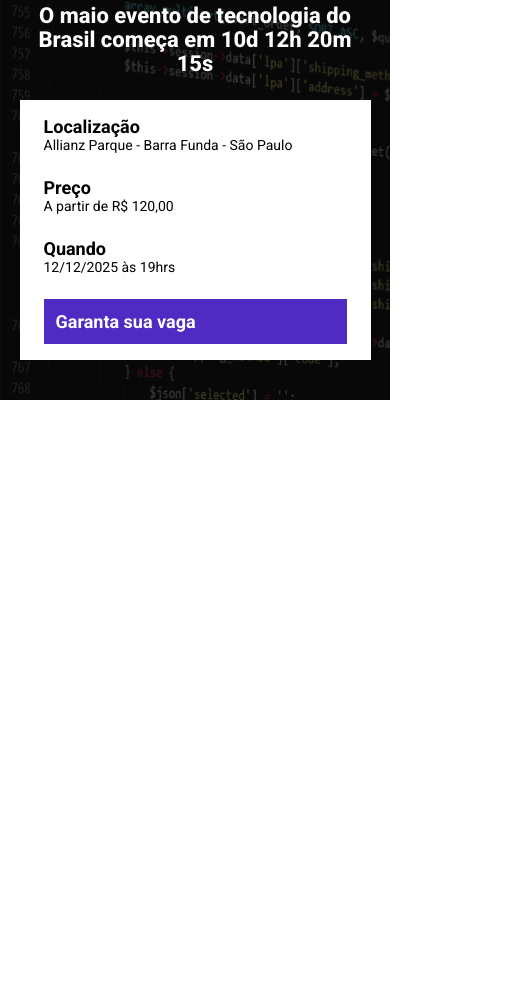
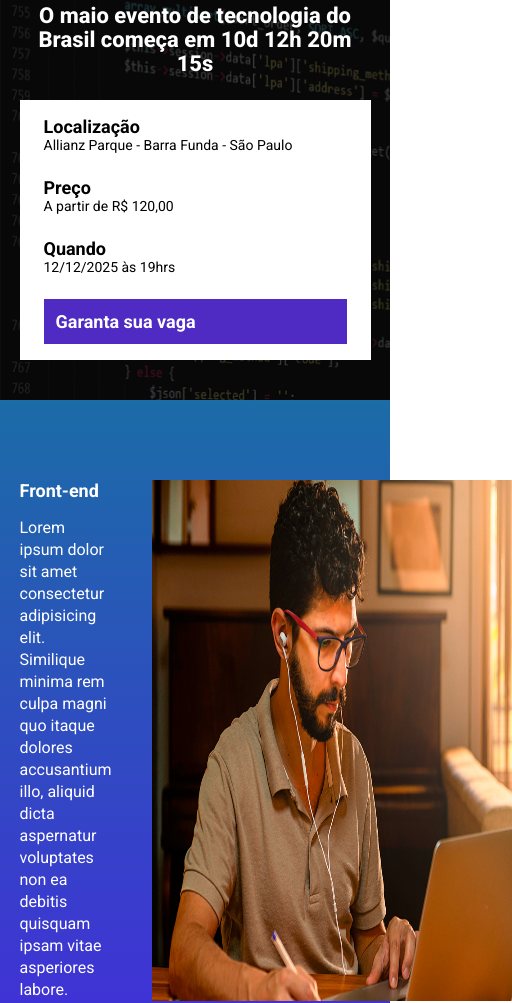
Before and after one commit to Rd-rick/ebac_tech_talks, a website built with Parcel: page src/index.html in a window 390 px wide. Shown: the part 100-1103 px from the top of the page, 512 px wide, since content can reach past the window. Before the commit the page ends 844 px from the top, so only its background shows below. Built offline with nearby package versions, Linux system fonts and the light colour scheme.

Commit message:
criação da sessão de eventos

```diff
--- a/src/index.html
+++ b/src/index.html
@@ -35,6 +35,17 @@
             </div>
         </div>
     </header>
+    <section class="event">
+        <div class="container">
+            <div class="event__details">
+                <h2 class="event__details__title">Front-end</h2>
+                <p class="event__details__description">
+                    Lorem ipsum dolor sit amet consectetur adipisicing elit. Similique minima rem culpa magni quo itaque dolores accusantium illo, aliquid dicta aspernatur voluptates non ea debitis quisquam ipsam vitae asperiores labore.
+                </p>
+            </div>
+            <img class="event__image" src="./images/frontend.png" alt="Front-end">
+        </div>
+    </section>
 
     <script src="scripts/main.js"></script>
 </body>
--- /dev/null
+++ b/src/styles/_event.scss
@@ -0,0 +1,41 @@
+.event {
+    padding: 80px 0;
+    background-image: linear-gradient(#1B6CA7, #442BDB);
+
+    .container {
+        display: flex;
+    }
+
+    &__image {
+        max-width: 360px;
+    }
+
+    &__details {
+        margin-right: 40px;
+
+        &__title {
+            font-size: 18px;
+            font-weight: bold;
+            margin-bottom: 16px;
+        }
+
+        &__description {
+            line-height: 22px;
+        }
+
+        @media (max-width: 640px) {
+            .container {
+                display: block;
+            }
+
+            &__image {
+                width: 100%;
+            }
+
+            &__details {
+                margin-right: 0;
+                margin-bottom: 16px;
+            }
+        }
+    }
+}
--- a/src/styles/main.scss
+++ b/src/styles/main.scss
@@ -1,6 +1,7 @@
 @use 'hero';
 @use 'componets/infos_bar';
 @use 'componets/buttons';
+@use 'event';
 
 * {
     box-sizing: border-box;
```
